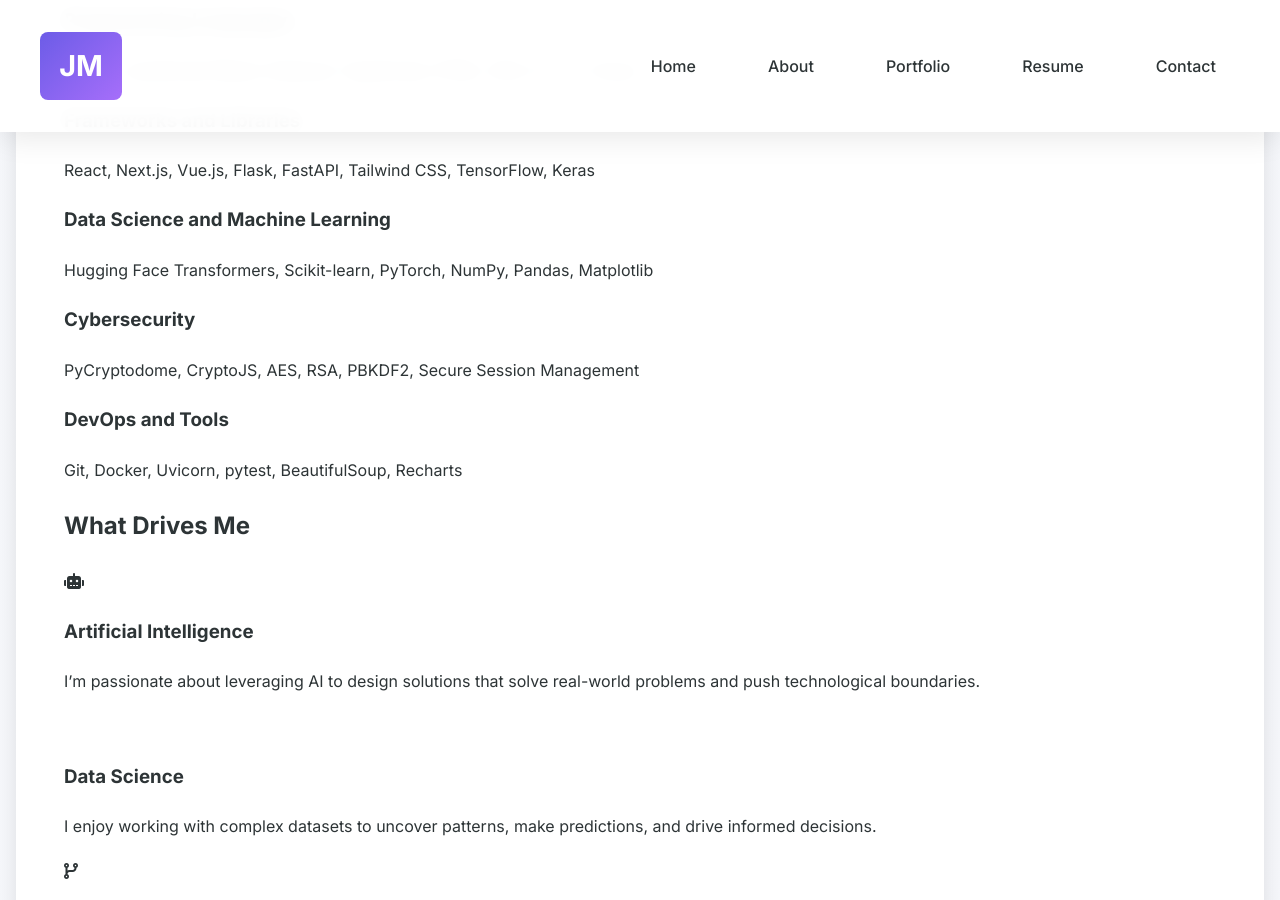
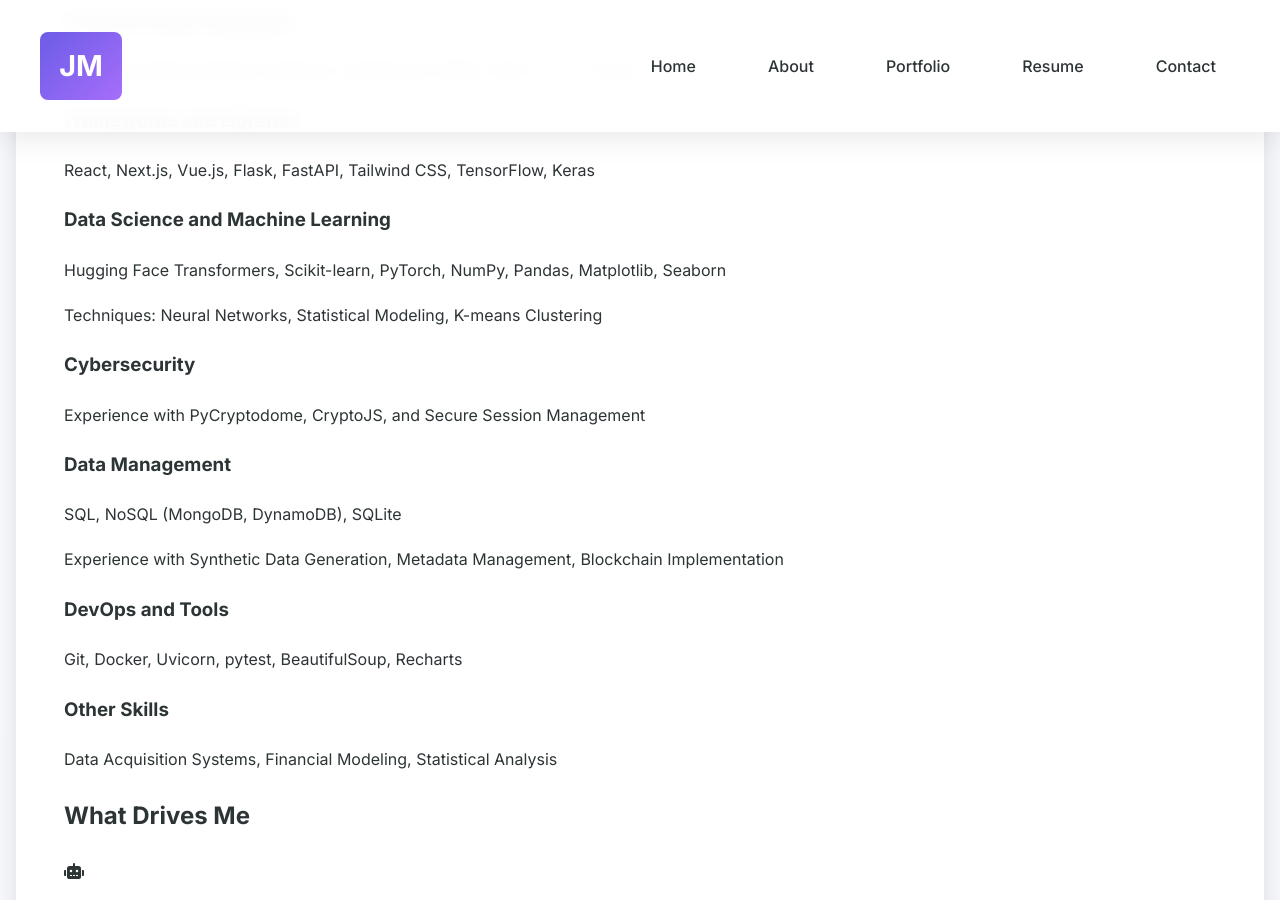
Before and after one commit to APinchofPepper/jackmustonen.com, a Jekyll site: the page built from about.md, in a window 1280 px wide and 900 px high, scrolled down 1187 px. Built offline with Jekyll 4.4.1, drawn with Linux system fonts in a browser that asks for light colours.

Commit message:
Update about.md

```diff
--- a/about.md
+++ b/about.md
@@ -59,25 +59,42 @@ permalink: /about/
         <div class="skills-section animate-fade-up delay-2">
             <h2>Technical Skills</h2>
             <div class="skills-grid">
+                <!-- Programming Languages -->
                 <div class="skill-category">
                     <h3>Programming Languages</h3>
                     <p>Python, JavaScript (React, Node.js), TypeScript, HTML, CSS, C++, C, Vue.js</p>
                 </div>
+                <!-- Frameworks and Libraries -->
                 <div class="skill-category">
                     <h3>Frameworks and Libraries</h3>
                     <p>React, Next.js, Vue.js, Flask, FastAPI, Tailwind CSS, TensorFlow, Keras</p>
                 </div>
+                <!-- Data Science and Machine Learning -->
                 <div class="skill-category">
                     <h3>Data Science and Machine Learning</h3>
-                    <p>Hugging Face Transformers, Scikit-learn, PyTorch, NumPy, Pandas, Matplotlib</p>
+                    <p>Hugging Face Transformers, Scikit-learn, PyTorch, NumPy, Pandas, Matplotlib, Seaborn</p>
+                    <p>Techniques: Neural Networks, Statistical Modeling, K-means Clustering</p>
                 </div>
+                <!-- Cybersecurity -->
                 <div class="skill-category">
                     <h3>Cybersecurity</h3>
-                    <p>PyCryptodome, CryptoJS, AES, RSA, PBKDF2, Secure Session Management</p>
+                    <p>Experience with PyCryptodome, CryptoJS, and Secure Session Management</p>
                 </div>
+                <!-- Databases -->
+                <div class="skill-category">
+                    <h3>Data Management</h3>
+                    <p>SQL, NoSQL (MongoDB, DynamoDB), SQLite</p>
+                    <p>Experience with Synthetic Data Generation, Metadata Management, Blockchain Implementation</p>
+                </div>
+                <!-- DevOps and Tools -->
                 <div class="skill-category">
                     <h3>DevOps and Tools</h3>
                     <p>Git, Docker, Uvicorn, pytest, BeautifulSoup, Recharts</p>
+                </div>
+                <!-- Other Skills -->
+                <div class="skill-category">
+                    <h3>Other Skills</h3>
+                    <p>Data Acquisition Systems, Financial Modeling, Statistical Analysis</p>
                 </div>
             </div>
         </div>
@@ -85,6 +102,7 @@ permalink: /about/
         <div class="interests-section animate-fade-up delay-3">
             <h2>What Drives Me</h2>
             <div class="interests-grid">
+                <!-- Artificial Intelligence -->
                 <div class="interest-card animate-scale-in">
                     <div class="interest-icon">
                         <i class="fas fa-robot"></i>
@@ -95,9 +113,10 @@ permalink: /about/
                     </div>
                 </div>
 
+                <!-- Data Science -->
                 <div class="interest-card animate-scale-in delay-1">
                     <div class="interest-icon">
-                        <i class="fas fa-chart-network"></i>
+                        <i class="fas fa-chart-bar"></i>
                     </div>
                     <div class="interest-content">
                         <h3>Data Science</h3>
@@ -105,6 +124,7 @@ permalink: /about/
                     </div>
                 </div>
 
+                <!-- Software Development -->
                 <div class="interest-card animate-scale-in delay-2">
                     <div class="interest-icon">
                         <i class="fas fa-code-branch"></i>
@@ -117,6 +137,7 @@ permalink: /about/
             </div>
         </div>
 
+
         <div class="projects-section animate-fade-up delay-4">
             <h2>Highlighted Projects</h2>
             <ul class="project-list">
```
